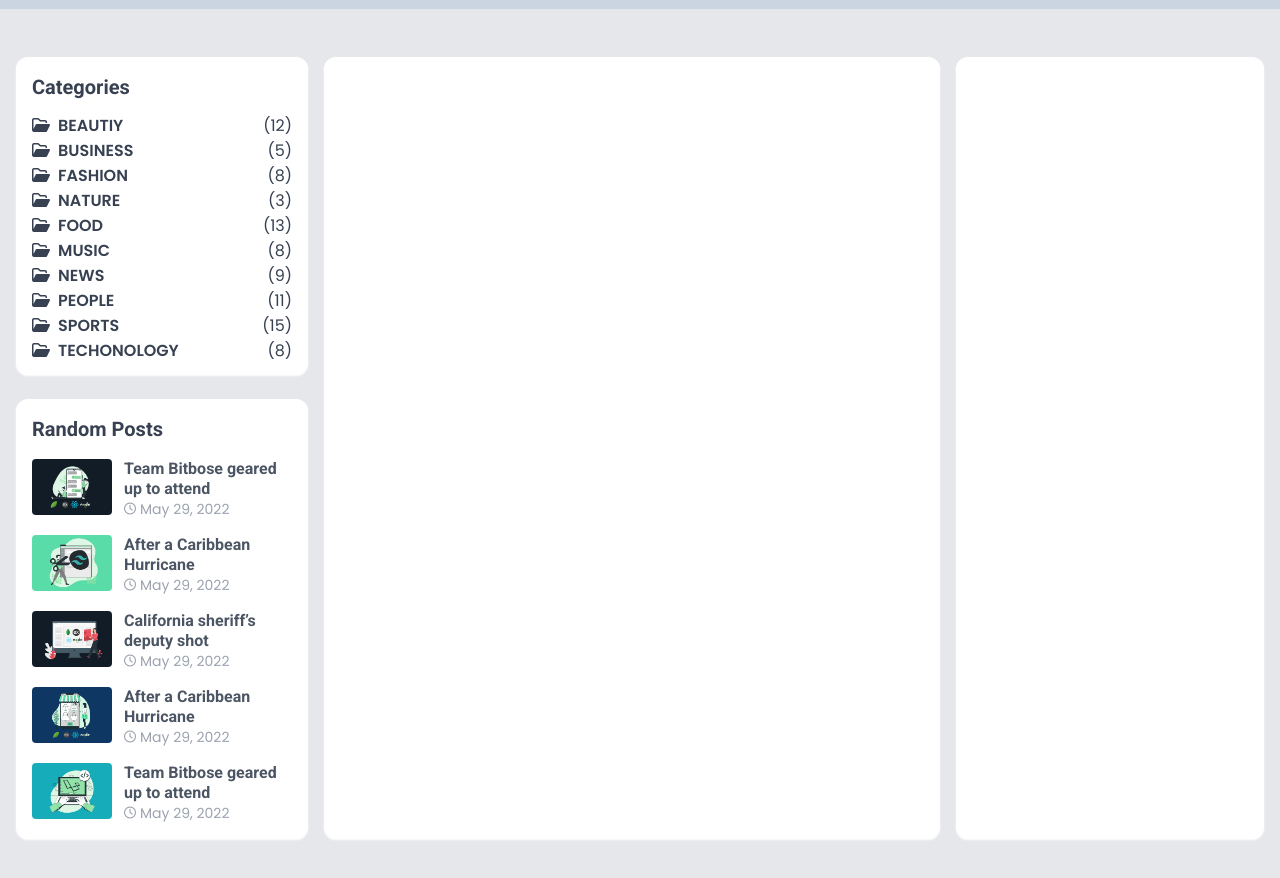
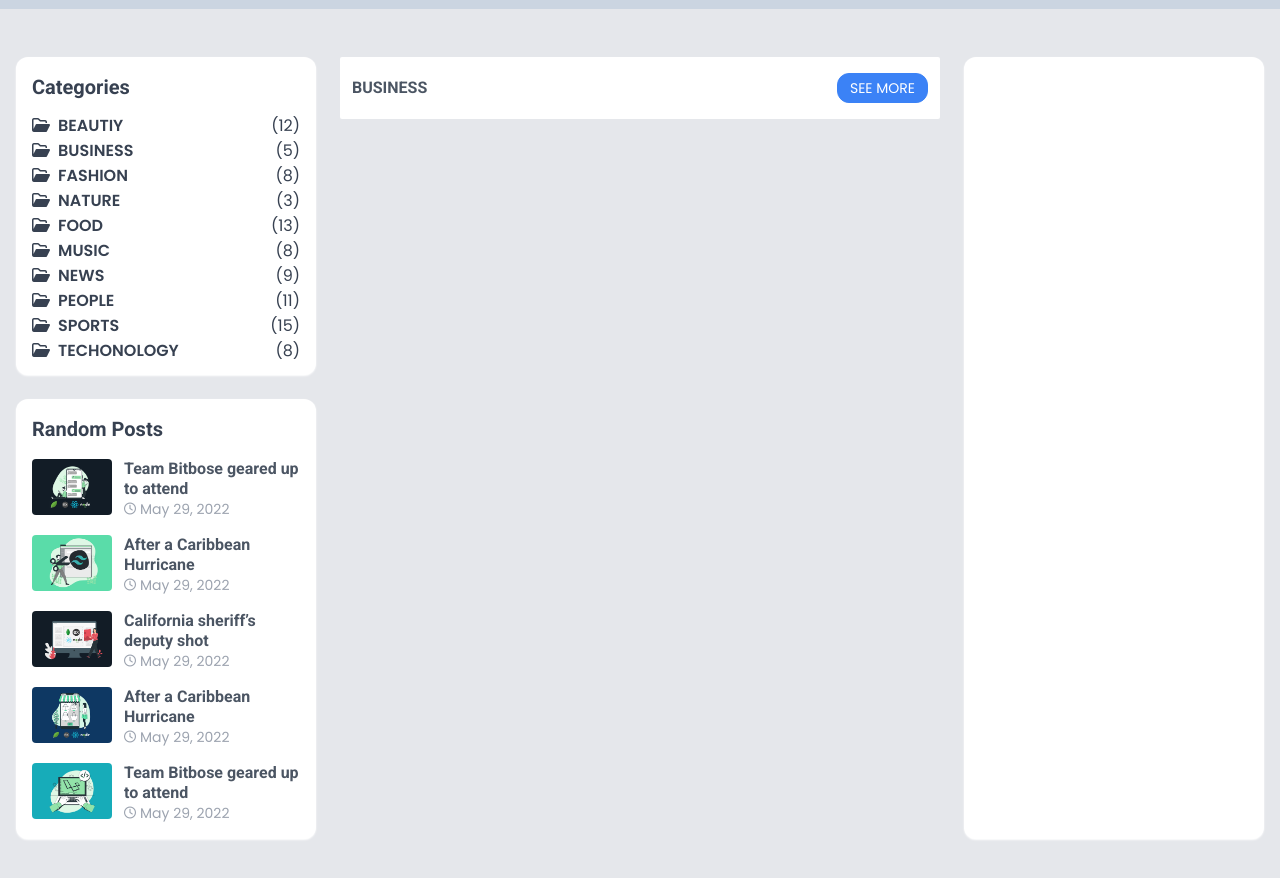
Before and after one commit to easylearningbd/tailwind-blog-project, a website: page index.html in a window 1280 px wide. Shown: the part 70-948 px from the top of the page. Drawn offline with Linux system fonts and the light colour scheme.

Commit message:
51.Design a Blog Main Post Part 1

```diff
--- a/index.html
+++ b/index.html
@@ -78,7 +78,7 @@
      <div class="py-12 bg-gray-200 ">
           <div class="container mx-auto px-4 flex ">
                <div class="w-3/12">
-           <div class="bg-white shadow-sm shadow-white rounded-xl p-4 mr-4 ">
+           <div class="bg-white shadow-sm shadow-white rounded-xl p-4 ">
                          <h3 class="text-xl font-semibold text-gray-700 font-roboto "> Categories  </h3>
 
           <!-- Start Category Sidebar                 -->
@@ -164,7 +164,7 @@
 
  <!-- Start Random Post  -->
 
- <div class="bg-white shadow-sm shadow-white rounded-xl p-4 mt-6 mr-4 ">
+ <div class="bg-white shadow-sm shadow-white rounded-xl p-4 mt-6 ">
      <h3 class="text-xl font-semibold text-gray-700 font-roboto "> Random Posts  </h3>
 
      <div class="mt-4">
@@ -258,25 +258,29 @@
      </div>
 
 
-
-
-
  </div>
 
 
 
  <!-- End Random Post  -->
 
+               </div>
 
+
+  <div class="xl:w-6/12 lg:w-9/12 w-full xl:ml-6 lg:mr-6 ">
+       <div class="flex bg-white px-3 py-4 justify-between items-center rounded-sm ">
+            <h5 class="text-base uppercase font-semibold font-roboto ">BUSINESS </h5>
+            <a href="#" class="text-white py-1 px-3 rounded-xl uppercase text-sm bg-blue-500 border border-blue-500 hover:text-blue-500 hover:bg-transparent transition  ">See More
+
+            </a>
+
+       </div>
 
                </div>
 
 
-               <div class="w-6/12 bg-white shadow-sm shadow-white rounded-xl py-12 mr-4 ">
 
-               </div>
-
-               <div class="w-3/12 bg-white shadow-sm shadow-white rounded-xl py-12 ">
+ <div class="w-3/12 bg-white shadow-sm shadow-white rounded-xl py-12 ">
 
                </div>
 
```
